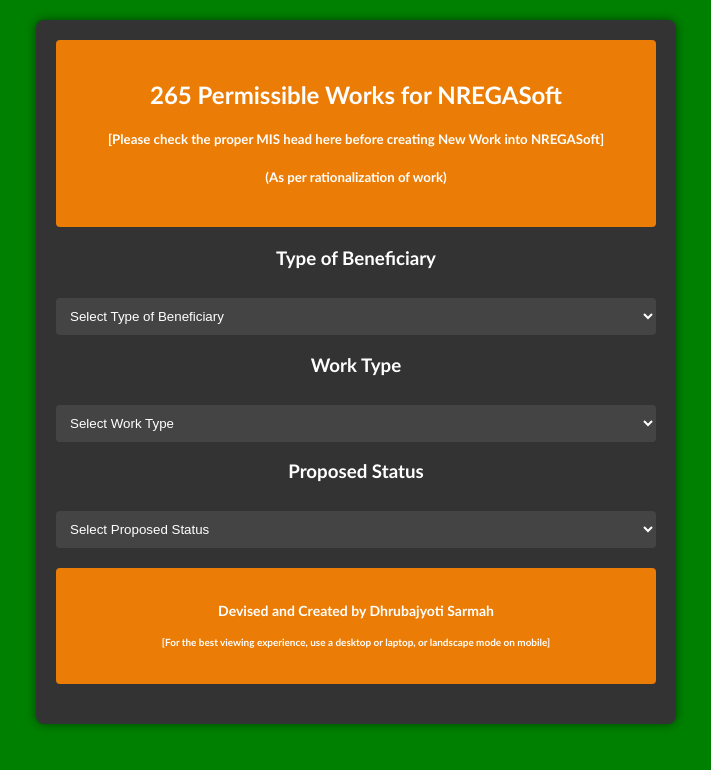
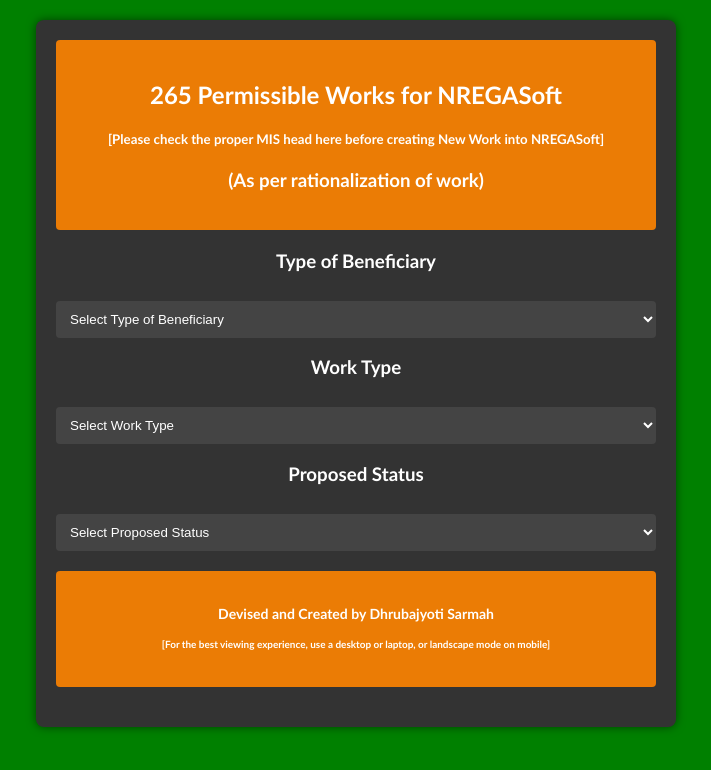
Before and after one commit to pnrd-dhrubajyoti/mgnregapermissibleworks, a plain HTML site: page index.html in a window 1280 px wide. Shown: the whole page, without its empty margins (284-995 px from the left). Drawn offline with Linux system fonts and the light colour scheme.

Commit message:
Update index.html

```diff
--- a/index.html
+++ b/index.html
@@ -67,7 +67,7 @@ text-align: centre;
     <div class="header-box">
        <h2>265 Permissible Works for NREGASoft</h2>
 <h5>[Please check the proper MIS head here before creating New Work into NREGASoft]</h5>
-	    <h5>(As per rationalization of work)</h5>
+	    <h3>(As per rationalization of work)</h3>
 
     </div>
     <h3>Type of Beneficiary</h3>
```
